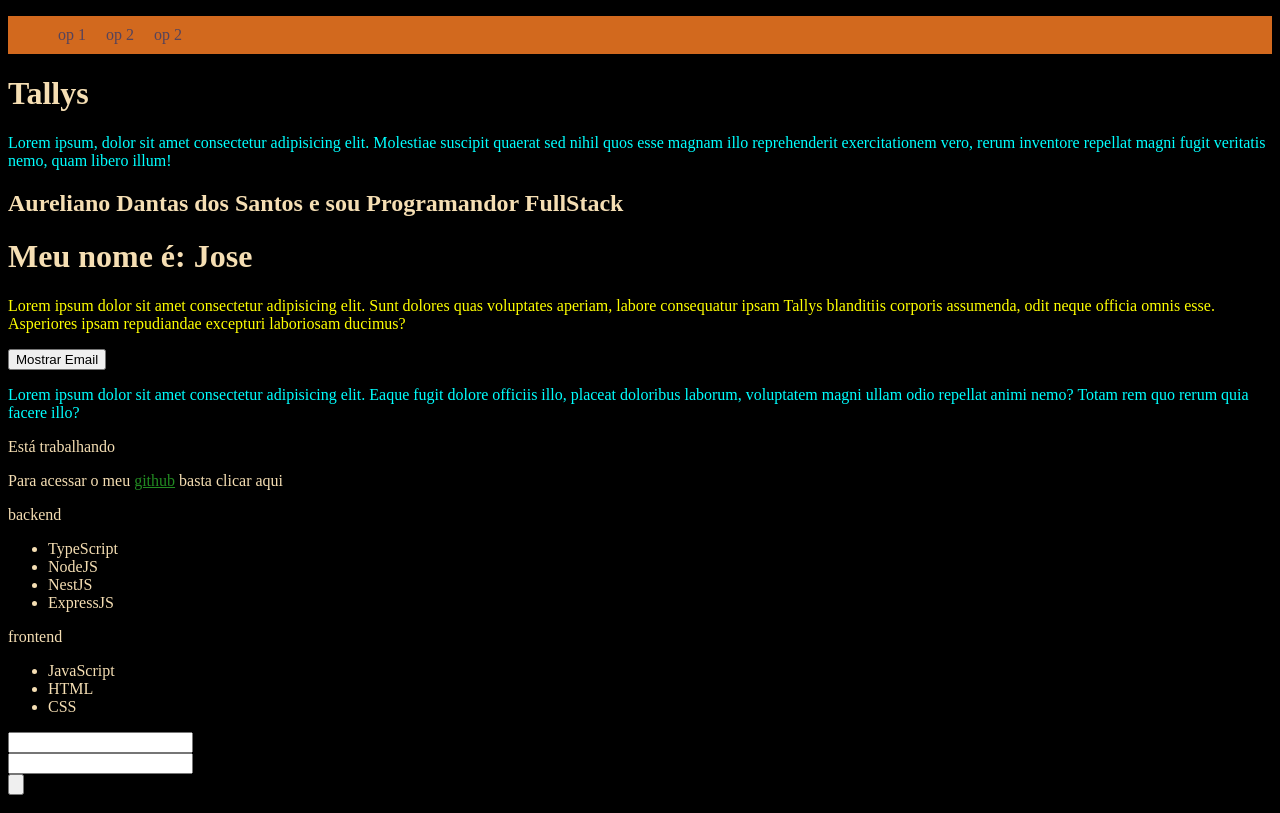
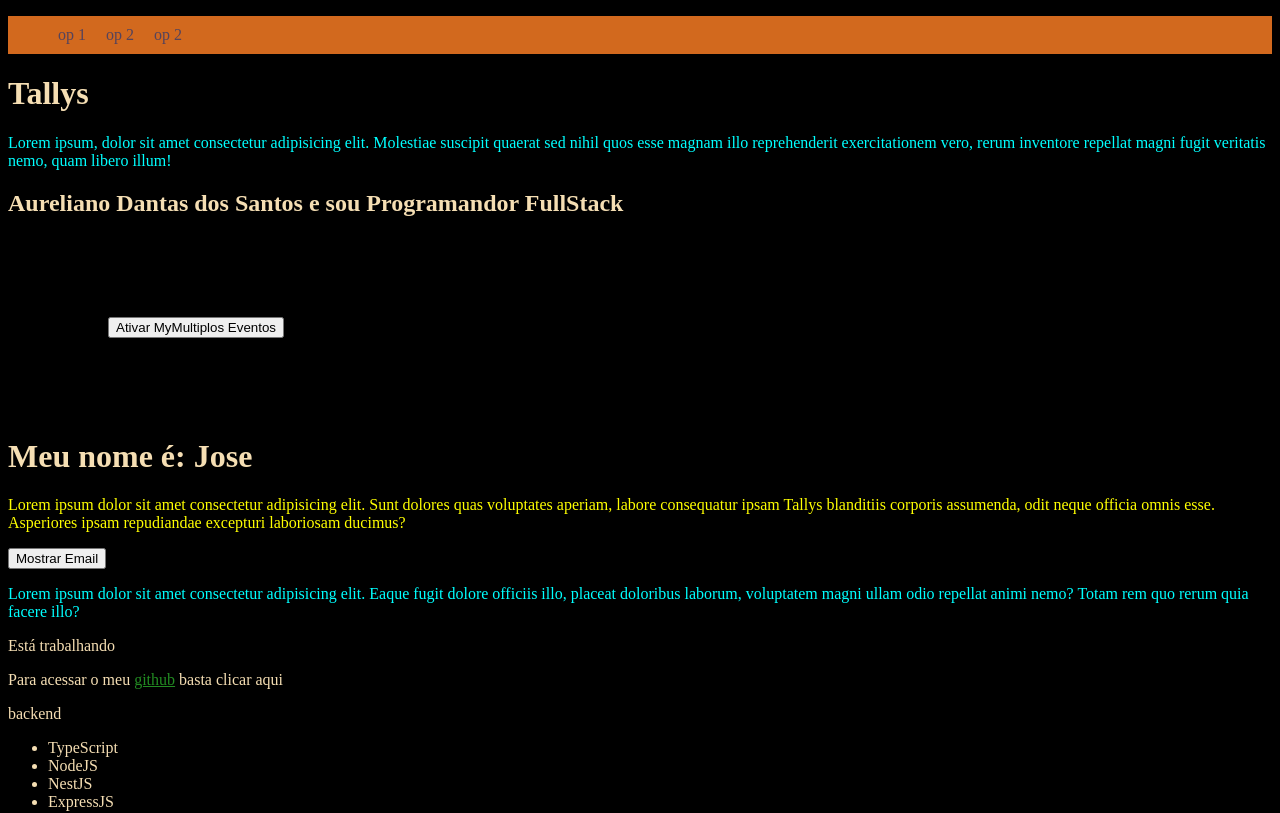
Before and after one commit to tallysdev/vue-studies, a Vue app in the folder toodoo-vue/: page / in a window 1280 px wide. Shown: the top 813 px of the page. Built offline with nearby package versions, Linux system fonts and the light colour scheme.

Commit message:
:sparkles:feat: Multiplus events

```diff
--- a/toodoo-vue/src/components/MyFirstComponents.vue
+++ b/toodoo-vue/src/components/MyFirstComponents.vue
@@ -1,12 +1,20 @@
 <template>
     <div>
         <h2>Aureliano {{ nome }} e sou {{profissao}}</h2>
+        <MyMultiplosEventos/>
     </div>
+
 </template>
 
 <script>
+
+import MyMultiplosEventos from './MyMultiplosEventos.vue';
+
 export default {
     name: 'MyFirstComponents',
+    components: {
+        MyMultiplosEventos,
+    },
     data() {
         return {
             nome: "Dantas dos Santos",
--- /dev/null
+++ b/toodoo-vue/src/components/MyMultiplosEventos.vue
@@ -0,0 +1,38 @@
+<template lang="">
+    <div>
+        <button @click="primeiro(txt1,$event), segundo(txt2,$event),terceiro()">Ativar MyMultiplos Eventos</button>
+        <p>{{multiplosEventos}}</p>
+    </div>
+</template>
+<script>
+
+export default {
+    name: "MyMultiplosEventos",
+    data() {
+        return {
+            multiplosEventos: "",
+            txt1: "Priemeiro evento",
+            txt2: "Segundo evento"
+        }
+    },
+    methods: {
+        // eslint-disable-next-line no-unused-vars
+        primeiro(txt, e) {
+            this.multiplosEventos = txt
+        },
+        // eslint-disable-next-line no-unused-vars
+        segundo(txt, e) {
+            setTimeout(() => this.multiplosEventos = txt, 500)
+        },
+        terceiro() {
+            setTimeout(() => this.multiplosEventos = "", 1500)
+
+        },
+    },
+}
+</script>
+<style scoped>
+div {
+    margin: 100px;
+}
+</style>
```
